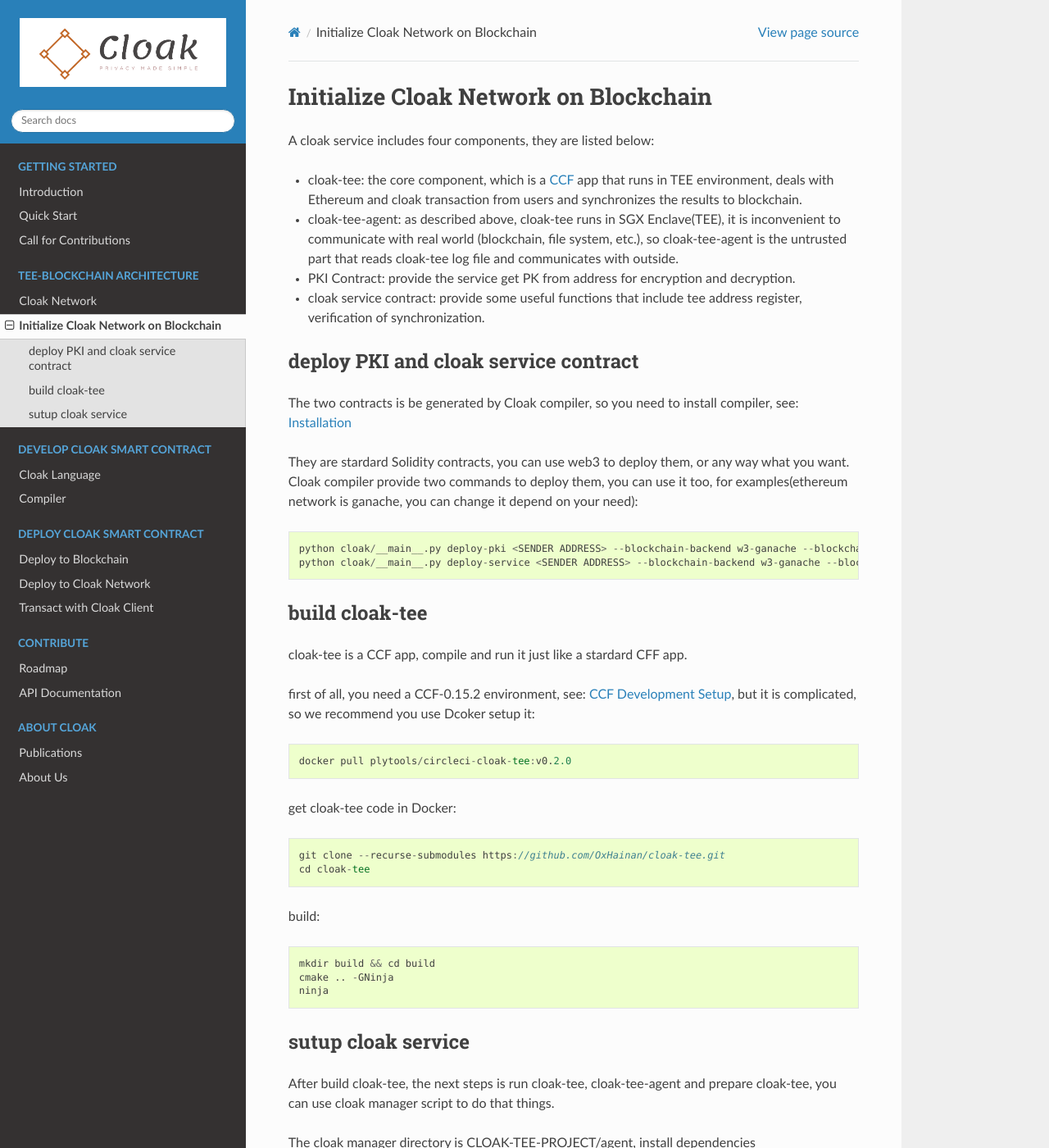
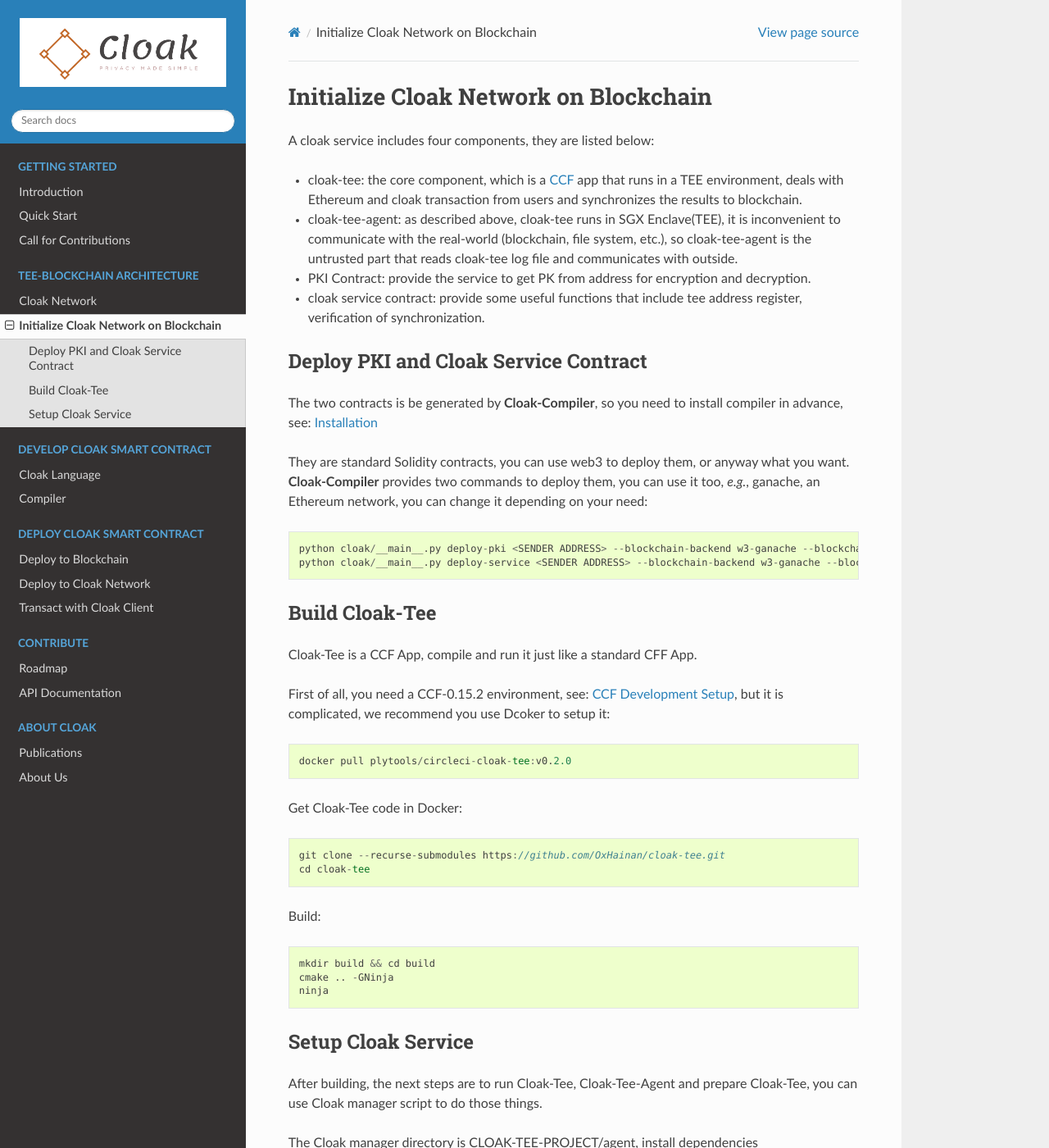
Before and after one commit to OxHainan/cloak-docs, a Sphinx documentation site: the page built from docs/source/tee-blockchain-architecture/initialize-cloak-network-on-blockchain.rst, in a window 1280 px wide and 1400 px high. Shown: the whole window at 82% size. Built offline with Sphinx 7.4.7 and the Read the Docs theme 2.0.0, drawn with Linux system fonts in a browser that asks for light colours; some of the changed text lies outside the part shown.

Commit message:
Update initialize-cloak-network-on-blockchain.rst

```diff
--- a/docs/source/tee-blockchain-architecture/initialize-cloak-network-on-blockchain.rst
+++ b/docs/source/tee-blockchain-architecture/initialize-cloak-network-on-blockchain.rst
@@ -4,46 +4,46 @@
 
 A cloak service includes four components, they are listed below:
 
-* cloak-tee: the core component, which is a `CCF <https://github.com/microsoft/CCF>`__ app that runs in TEE environment,
+* cloak-tee: the core component, which is a `CCF <https://github.com/microsoft/CCF>`__ app that runs in a TEE environment,
   deals with Ethereum and cloak transaction from users and synchronizes the results to blockchain.
 * cloak-tee-agent: as described above, cloak-tee runs in SGX Enclave(TEE), it is inconvenient to
-  communicate with real world (blockchain, file system, etc.), so cloak-tee-agent is the untrusted
+  communicate with the real-world (blockchain, file system, etc.), so cloak-tee-agent is the untrusted
   part that reads cloak-tee log file and communicates with outside.
-* PKI Contract: provide the service get PK from address for encryption and decryption.
+* PKI Contract: provide the service to get PK from address for encryption and decryption.
 * cloak service contract: provide some useful functions that include tee address register,
   verification of synchronization.
 
-deploy PKI and  cloak service contract
+Deploy PKI and Cloak Service Contract
 ***************************************
-The two contracts is be generated by Cloak compiler, so you need to install compiler, see:
+The two contracts is be generated by **Cloak-Compiler**, so you need to install compiler in advance, see:
 `Installation <https://oxhainan-cloak-docs.readthedocs-hosted.com/en/latest/started/quick-start.html#installation>`__
 
-They are stardard Solidity contracts, you can use web3 to deploy them, or any way what you want.
-Cloak compiler provide two commands to deploy them, you can use it too, for examples(ethereum network is ganache, you can change it depend on your need):
+They are standard Solidity contracts, you can use web3 to deploy them, or anyway what you want.
+**Cloak-Compiler** provides two commands to deploy them, you can use it too, *e.g.*, ganache, an Ethereum network, you can change it depending on your need:
 
 .. code::
 
      python cloak/__main__.py deploy-pki <SENDER ADDRESS> --blockchain-backend w3-ganache --blockchain-node-uri http://127.0.0.1:8545
      python cloak/__main__.py deploy-service <SENDER ADDRESS> --blockchain-backend w3-ganache --blockchain-node-uri http://127.0.0.1:8545
 
-build cloak-tee
+Build Cloak-Tee
 **********************
-cloak-tee is a CCF app, compile and run it just like a stardard CFF app.
+Cloak-Tee is a CCF App, compile and run it just like a standard CFF App.
 
-first of all, you need a CCF-0.15.2 environment, see: `CCF Development Setup <https://microsoft.github.io/CCF/main/build_apps/build_setup.html>`__, but it is complicated, so we recommend you use Dcoker setup it:
+First of all, you need a CCF-0.15.2 environment, see: `CCF Development Setup <https://microsoft.github.io/CCF/main/build_apps/build_setup.html>`__, but it is complicated, we recommend you use Dcoker to setup it:
 
 .. code-block::
 
    docker pull plytools/circleci-cloak-tee:v0.2.0
 
-get cloak-tee code in Docker:
+Get Cloak-Tee code in Docker:
 
 .. code-block::
 
     git clone --recurse-submodules https://github.com/OxHainan/cloak-tee.git
     cd cloak-tee
 
-build:
+Build:
 
 .. code-block::
 
@@ -51,18 +51,18 @@
     cmake .. -GNinja
     ninja
 
-sutup cloak service
+Setup Cloak Service
 **********************
-After build cloak-tee, the next steps is run cloak-tee, cloak-tee-agent and prepare cloak-tee, you can use cloak manager script to do that things.
+After building, the next steps are to run Cloak-Tee, Cloak-Tee-Agent and prepare Cloak-Tee, you can use Cloak manager script to do those things.
 
-The cloak manager directory is CLOAK-TEE-PROJECT/agent, install dependencies
+The Cloak manager directory is CLOAK-TEE-PROJECT/agent, install dependencies
 
 .. code::
 
    cd ../agent
    pip install -r requirements.txt
 
-setup cloak service:
+Setup cloak service:
 
 .. code::
 
@@ -70,4 +70,4 @@
 
 The `build-path` option is the path that you built cloak-tee.
 
-If you want to develop or test cloak-tee, ganache-cli may be a good choice as a blockchain backend, after installed ganache and started it, The `--blockchain-http-uri` option should be `http://127.0.0.1:8545`
+If you want to develop or test Cloak-Tee, ganache-cli may be a good choice as a blockchain backend, after installed ganache and started it, The `--blockchain-http-uri` option should be `http://127.0.0.1:8545`
```
